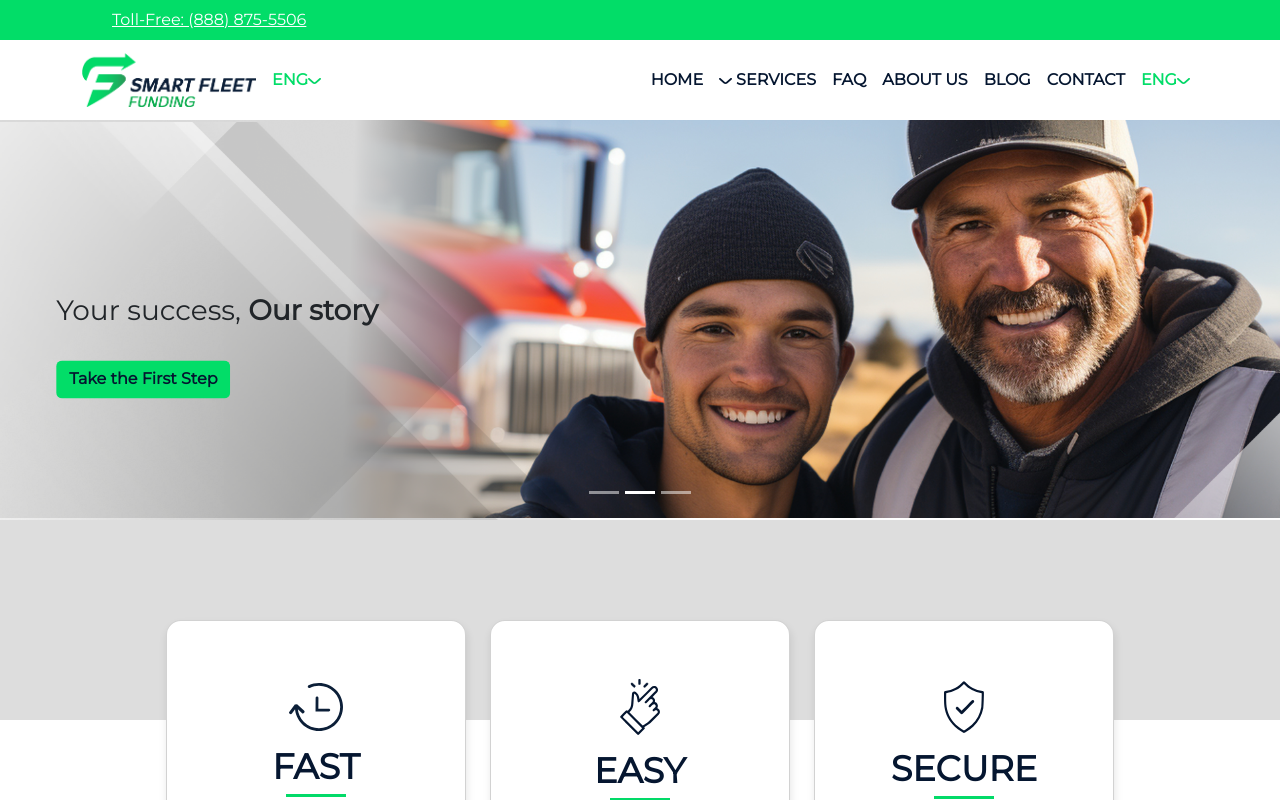
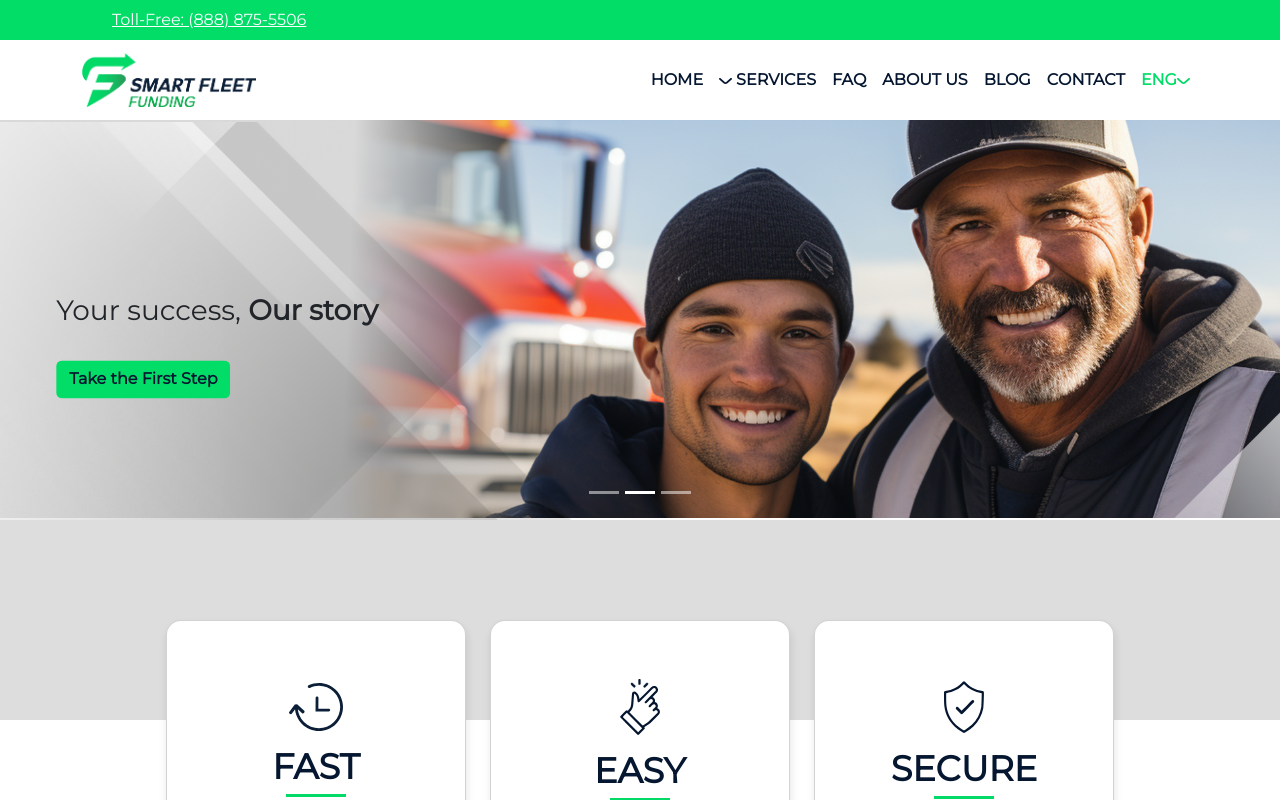
Before and after one commit to Rizwan884/smartfleetfunding-website, a Next.js app: page / in a window 1280 px wide. Shown: the top 800 px of the page. Built offline with nearby package versions, Linux system fonts and the light colour scheme.

Commit message:
Navbar Mobile - Juan

```diff
--- a/src/app/styles/globals.css
+++ b/src/app/styles/globals.css
@@ -184,12 +184,15 @@ body{
 /*-------------------------*/
 @media (max-width: 767px) {
   #button-language{
-        margin-left: 30%;
+    margin-left: 30%;
   }
   .dropdown-menu {
     width: auto;
-    margin-left: 60%;
+    margin-left: -15%;
   }
+  .navbar-toggler:focus {
+    box-shadow: 0 0 0 var(--gray-transparent);
+}
 
 }
 /*-------------------------Fonts------------------------------*/
--- a/src/components/navbar.tsx
+++ b/src/components/navbar.tsx
@@ -25,7 +25,10 @@ export default function SFFNavbar() {
               alt="SFF Logo"
             />
           </Navbar.Brand>
-          <div id="button-language" className="d-flex justify-content-end">
+          <div
+            id="button-language"
+            className="d-flex d-md-none justify-content-end"
+          >
             <NavDropdown
               id="basic-nav-dropdown"
               className="mx-auto"
```
